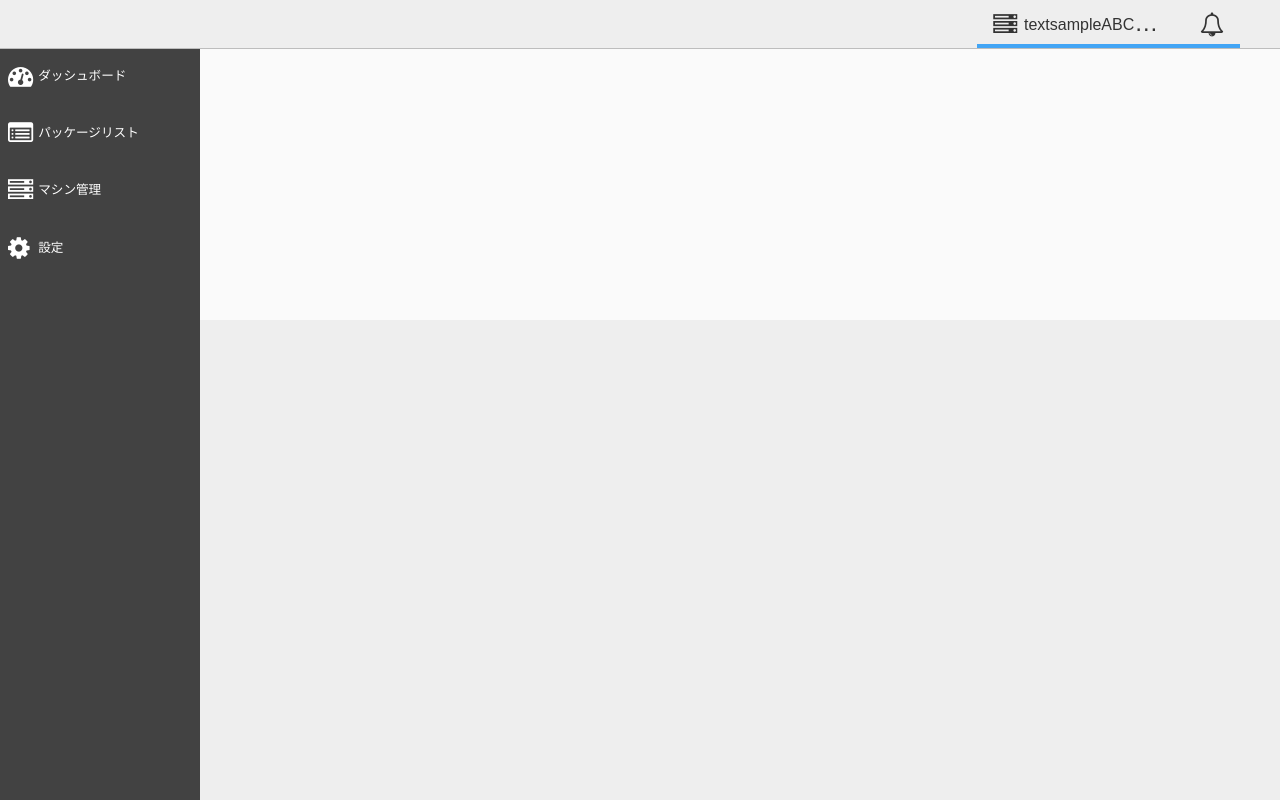
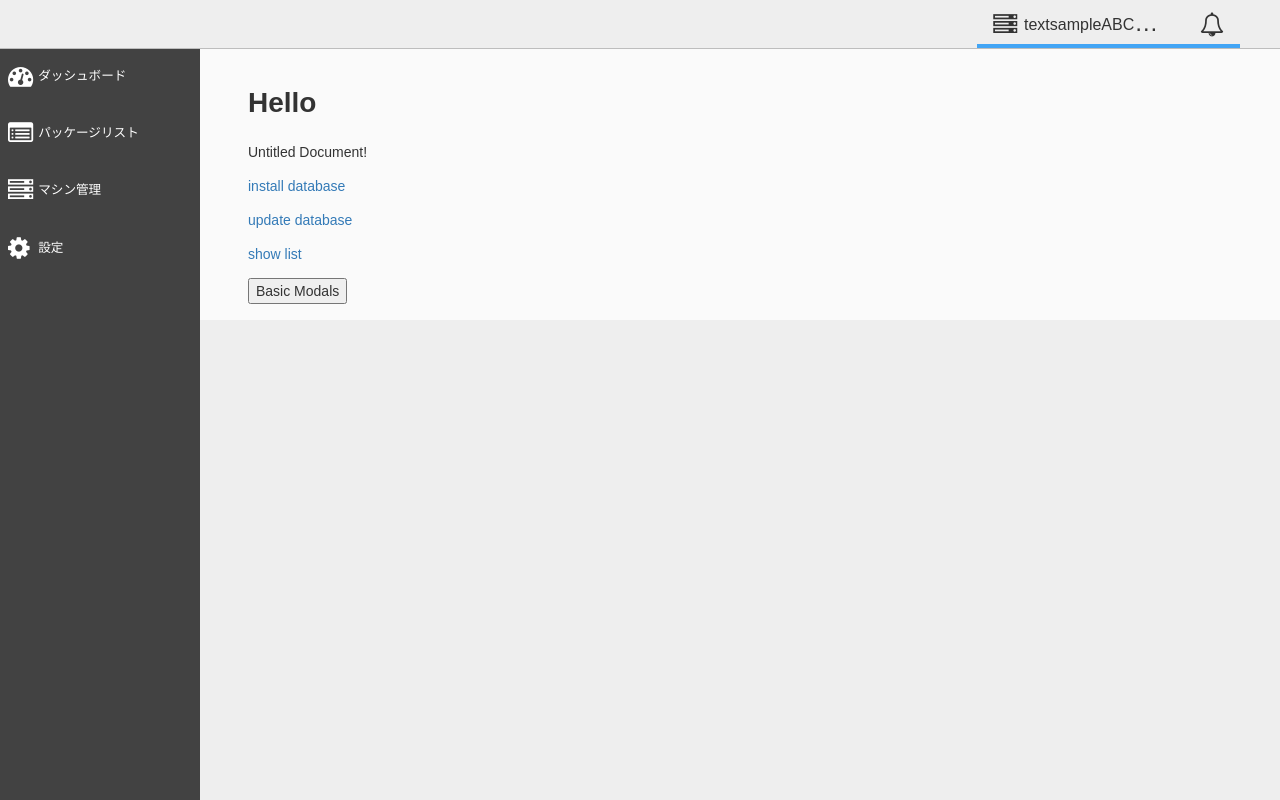
Before and after one commit to eisen-dev/eisen_front, a PHP site: page / in a window 1280 px wide. Run offline with PHP 8.4, Linux system fonts and the light colour scheme; data that the repository does not hold is empty; a stand-in replaces the project's code that opens the database connection.

Commit message:
index.phpのクラス指定ミスを修正

```diff
--- a/webd/index.php
+++ b/webd/index.php
@@ -10,9 +10,8 @@ $dbc = mysqli_connect($db_host, $db_user, $db_pass, $db_name);
 	<div class="wrapper">
 <?php require_once __DIR__ .'/parts/navigation.php'; ?>
 		<div class="contentswrapper">
-			<main class="contents  menu-visible">
+			<main class="contents  menu-set">
 				<div class="section">
-					<div class="inner inner-section">
 					<h1>Hello</h1> Untitled Document!
 					<p>
 					<a href="/install.php">install database</a>
@@ -47,7 +46,6 @@ $dbc = mysqli_connect($db_host, $db_user, $db_pass, $db_name);
 					</div>
 					<!-- モーダルウィンドウここまで -->
 				</div>
-				</div>
 			</main>
 		</div>
 	</div>
```
Lines whose indentation alone changed are shown as unchanged.
